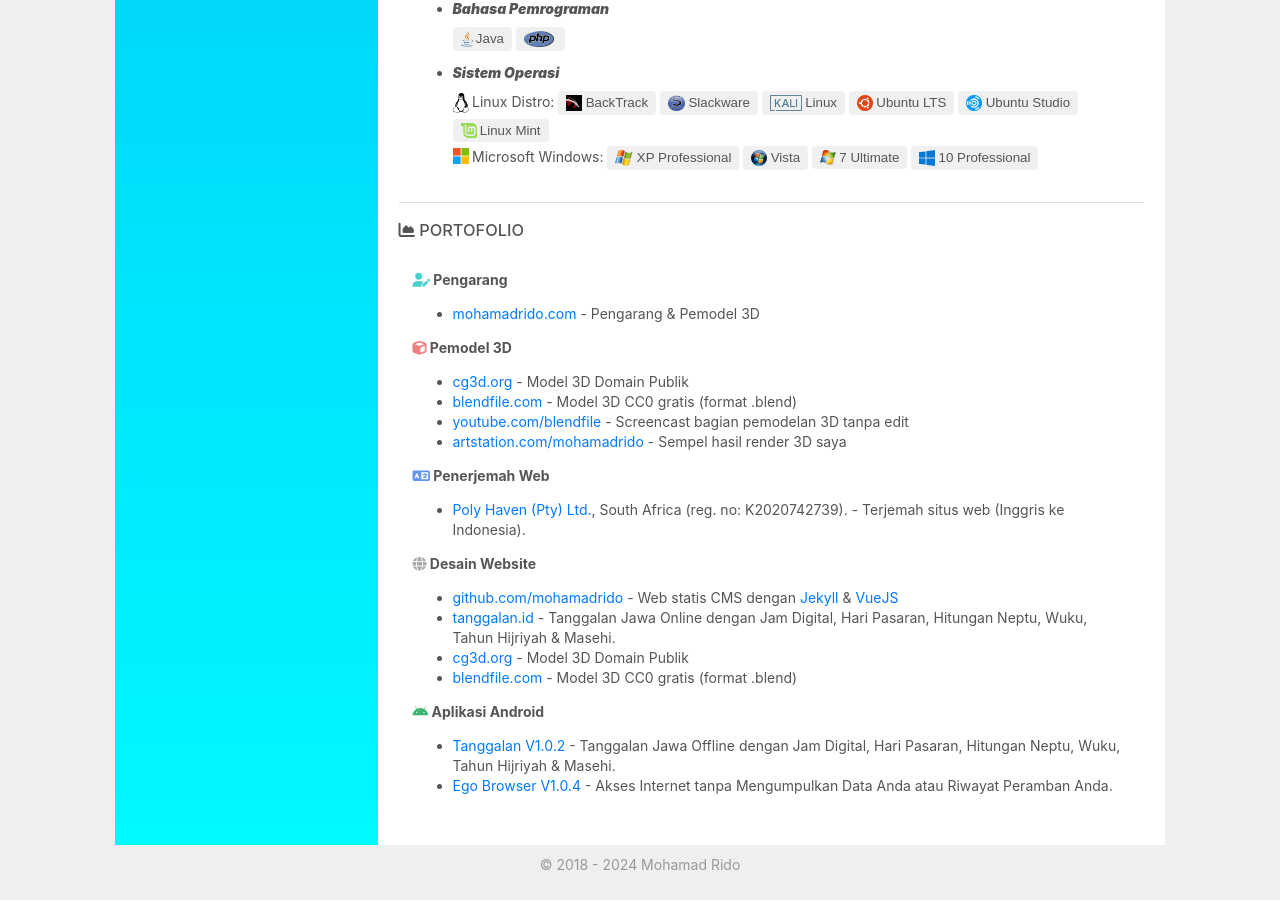
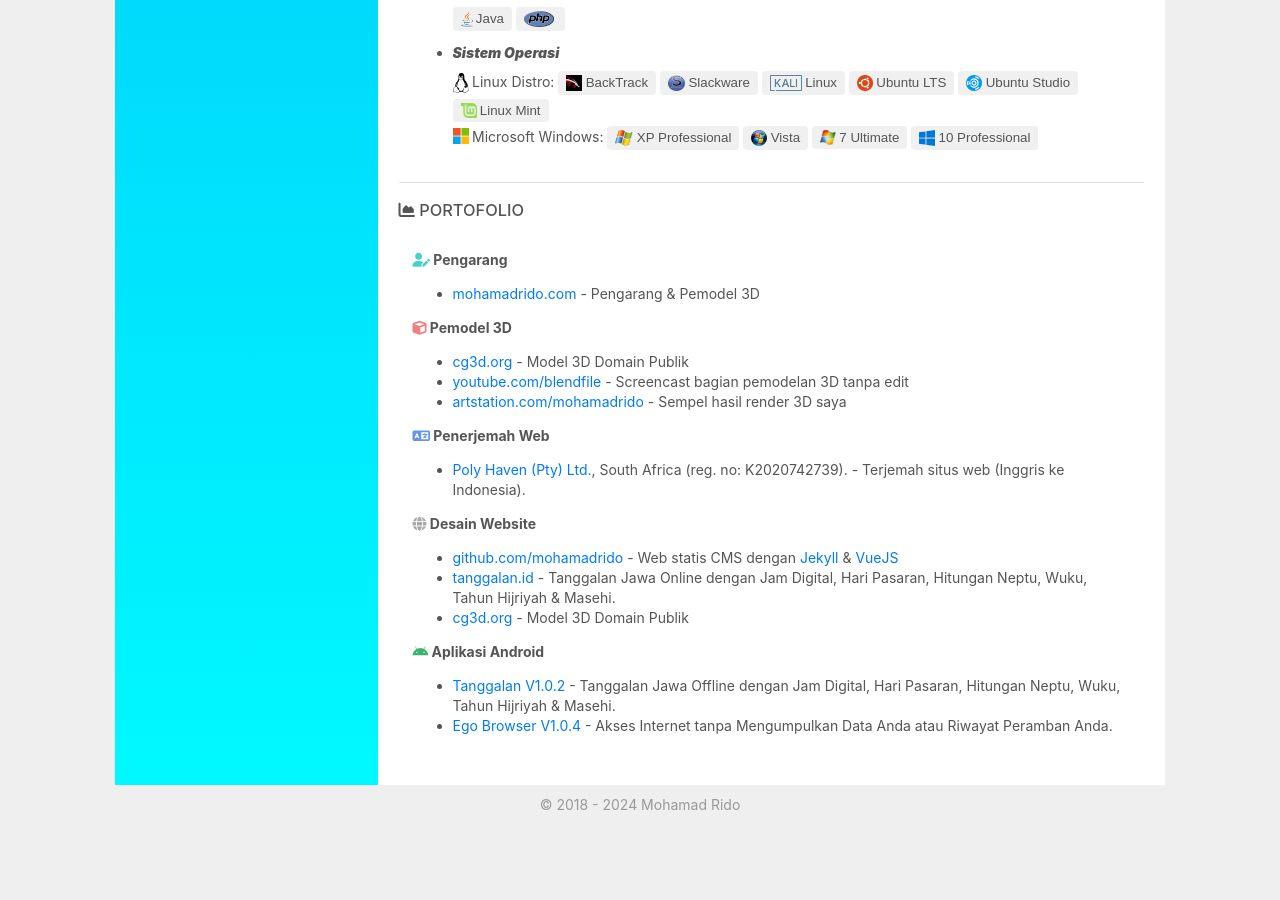
Before and after one commit to j5sacolasembalagens-pixel/xkhujztrbowverbtqv9mmmgnutuqjjakzdfafbwww, a Jekyll site: the page built from id.html, in a window 1280 px wide and 900 px high, scrolled down 2443 px. Built offline with Jekyll 4.4.1, drawn with Linux system fonts in a browser that asks for light colours; nearby versions of some CDN libraries; after the commit the page ends 3283 px from its top, so only the background shows below that.

Commit message:
Update id.html

```diff
--- a/id.html
+++ b/id.html
@@ -142,7 +142,7 @@
     <h3><i class="fa-solid fa-gear"></i> KEAHLIAN KHUSUS & PERALATAN</h3>
     <div class="container3" style="padding: 1em; border-bottom: 1px solid #ddd;">
     <p>Terbiasa dengan perangkat lunak pembuatan konten digital 3d dan perangkat lunak desain grafis (open source) seperti citra yang dihasilkan komputer (CGI).<br/>
-    <br/>
+    <!--br/-->
     <h4 style="font-weight: 900;">Saat ini menggunakan:</h4>
     <ul>
     <li class="li"><i>Perangkat Lunak</i></li>
@@ -185,7 +185,7 @@
     <b><i class="fa fa-cube" style="color:lightcoral;"></i> Pemodel 3D</b>
       <ul>
       <li><a href="https://cg3d.org">cg3d.org</a> - Model 3D Domain Publik</li>
-      <li><a href="https://blendfile.com">blendfile.com</a> - Model 3D CC0 gratis (format .blend)</li>
+      <!--li><a href="https://blendfile.com">blendfile.com</a> - Model 3D CC0 gratis (format .blend)</li-->
       <li><a href="https://youtube.com/blendfile">youtube.com/blendfile</a> - Screencast bagian pemodelan 3D tanpa edit</li>
       <li><a href="https://artstation.com/mohamadrido">artstation.com/mohamadrido</a> - Sempel hasil render 3D saya</li>
       </ul>
@@ -205,7 +205,7 @@
       <li><a href="https://github.com/mohamadrido">github.com/mohamadrido</a> - Web statis CMS dengan <a href="https://jekyllrb.com">Jekyll</a> &amp; <a href="https://vuejs.org">VueJS</a></li>
       <li><a href="https://tanggalan.id">tanggalan.id</a> - Tanggalan Jawa Online dengan Jam Digital, Hari Pasaran, Hitungan Neptu, Wuku, Tahun Hijriyah & Masehi.</li>
       <li><a href="https://cg3d.org">cg3d.org</a> - Model 3D Domain Publik</li>
-      <li><a href="https://blendfile.com">blendfile.com</a> - Model 3D CC0 gratis (format .blend)</li>
+      <!--li><a href="https://blendfile.com">blendfile.com</a> - Model 3D CC0 gratis (format .blend)</li-->
       </ul>
 
     <b><i class="fab fa-android" style="color:mediumseagreen;"></i> Aplikasi Android</b>
```
